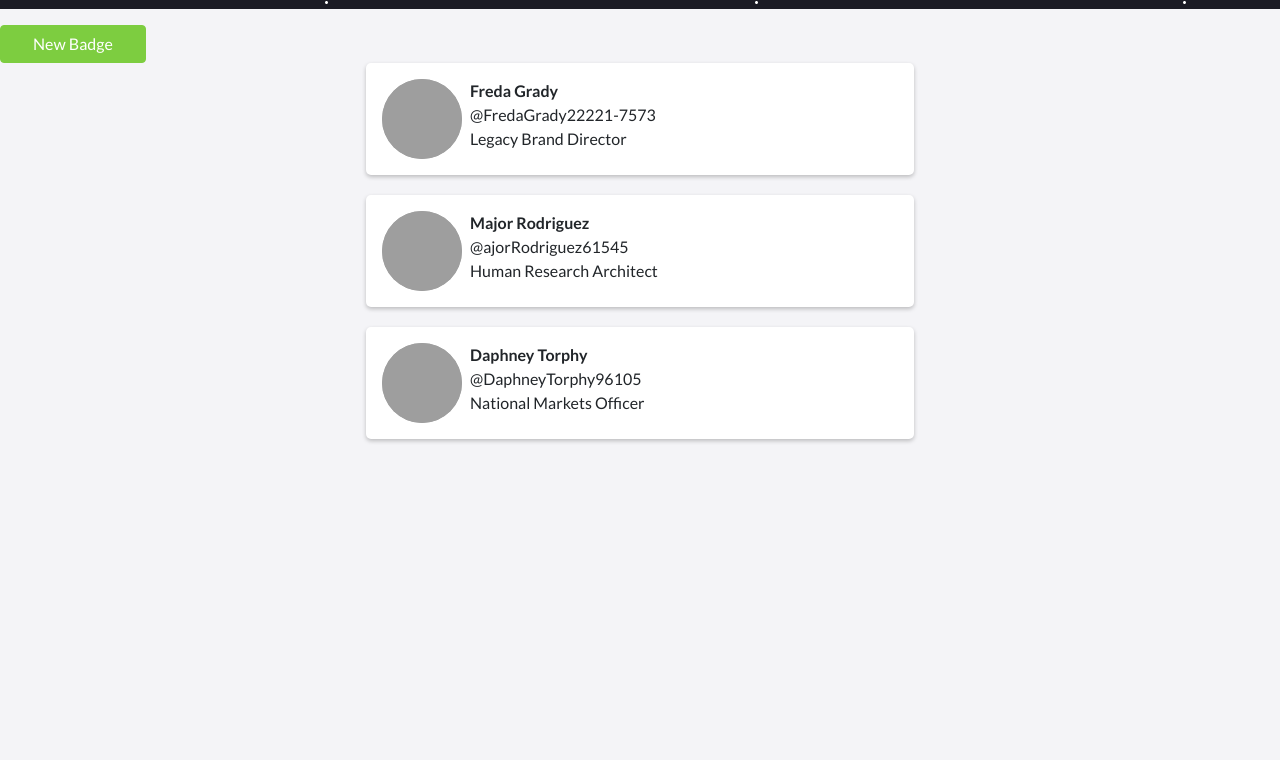
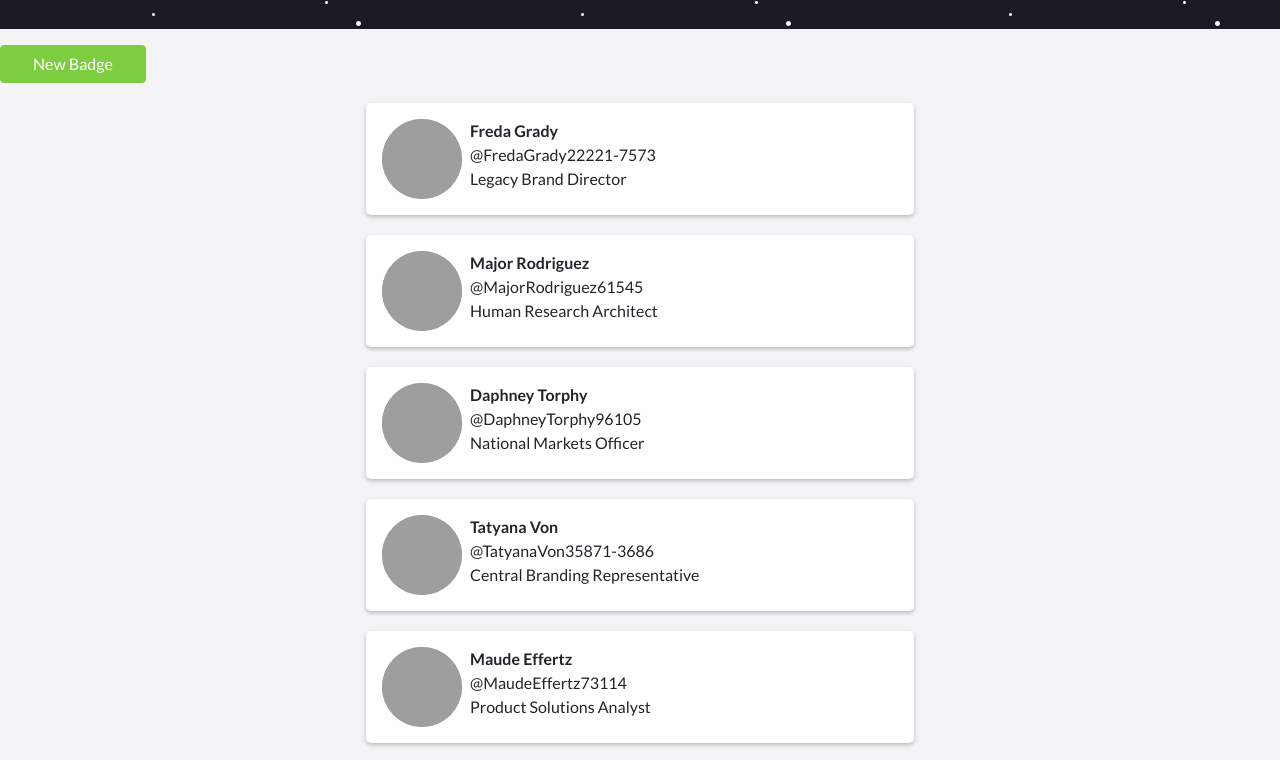
Before and after one commit to efrencodes/react-platzi-badge, a React app: page / in a window 1280 px wide. Shown: the part 213-973 px from the top of the page. Before the commit the page ends 800 px from the top, so only its background shows below. Built offline with nearby package versions, Linux system fonts and the light colour scheme; data requests are answered from the project's data file; grey boxes are pictures that could not be loaded.

Commit message:
:sparkles: Add request list

```diff
--- a/src/components/BadgeList.js
+++ b/src/components/BadgeList.js
@@ -1,9 +1,20 @@
 import React from 'react'
 import '../styles/BadgeList.css'
 import BadgesListItem from './BadgeListItem'
+import { Link } from 'react-router-dom'
 
 class BadgeList extends React.Component {
     render() {
+        if (this.props.badges.length === 0) {
+            return (
+                <div className="BadgeList">
+                    <ul className="list-unstyled">
+                        <h4>NO FOUND DATA</h4>
+                        <Link to="/new" className="btn btn-primary">new Badge</Link>
+                    </ul>
+                </div>
+            )
+        }
         return (
             <div className="BadgeList">
                 <ul className="list-unstyled">
--- a/src/pages/Badges.js
+++ b/src/pages/Badges.js
@@ -3,46 +3,32 @@ import BadgeList from '../components/BadgeList'
 import '../styles/Badges.css'
 import Header from '../images/badge-header.svg'
 import { Link } from 'react-router-dom'
+import api from '../api'
 
 class Badges extends React.Component {
     constructor(props) {
         super(props)
         console.log('1. constructor()');
         this.state = {
-            data: [
-                {
-                    id: "2de30c42-9deb-40fc-a41f-05e62b5939a7",
-                    firstName: "Freda",
-                    lastName: "Grady",
-                    email: "Leann_Berge@gmail.com",
-                    jobTitle: "Legacy Brand Director",
-                    twitter: "FredaGrady22221-7573",
-                    avatarUrl: "https://www.gravatar.com/avatar/f63a9c45aca0e7e7de0782a6b1dff40b?d=identicon"
-                },
-                {
-                    id: "d00d3614-101a-44ca-b6c2-0be075aeed3d",
-                    firstName: "Major",
-                    lastName: "Rodriguez",
-                    email: "Ilene66@hotmail.com",
-                    jobTitle: "Human Research Architect",
-                    twitter: "ajorRodriguez61545",
-                    avatarUrl: "https://www.gravatar.com/avatar/d57a8be8cb9219609905da25d5f3e50a?d=identicon"
-                },
-                {
-                    id: "63c03386-33a2-4512-9ac1-354ad7bec5e9",
-                    firstName: "Daphney",
-                    lastName: "Torphy",
-                    email: "Ron61@hotmail.com",
-                    jobTitle: "National Markets Officer",
-                    twitter: "DaphneyTorphy96105",
-                    avatarUrl: "https://www.gravatar.com/avatar/e74e87d40e55b9ff9791c78892e55cb7?d=identicon"
-                }
-            ]
+            data: undefined,
+            loading: true,
+            error: null
         }
     }
 
-    componentDidMount() {
+    async componentDidMount() {
         console.log('3. componentDidMount()');
+        this.fetchData()
+    }
+
+    fetchData = async () => {
+        this.setState({ loading: true, error: null })
+        try {
+            const data = await api.badges.list()
+            this.setState({ loading: false, data: data })
+        } catch (error) {
+            this.setState({ loading: false, error: error })
+        }
     }
 
     componentDidUpdate(prevProps, prevState) {
@@ -55,6 +41,14 @@ class Badges extends React.Component {
 
     render() {
         console.log('2. render()');
+        if (this.state.loading) {
+            return <h2>Loading...</h2>
+        }
+
+        if (this.state.error) {
+            return `Error: ${this.state.error.message}`
+        }
+
         return (
             <React.Fragment>
                 <div className="Badges">
--- a/src/styles/Badges.css
+++ b/src/styles/Badges.css
@@ -15,7 +15,7 @@
 .Badges__container {
     width: 100%;
     max-width: 580px;
-    margin: 0 auto;
+    margin: 20px auto 0;
     padding: 0 1rem;
 }
 
```
